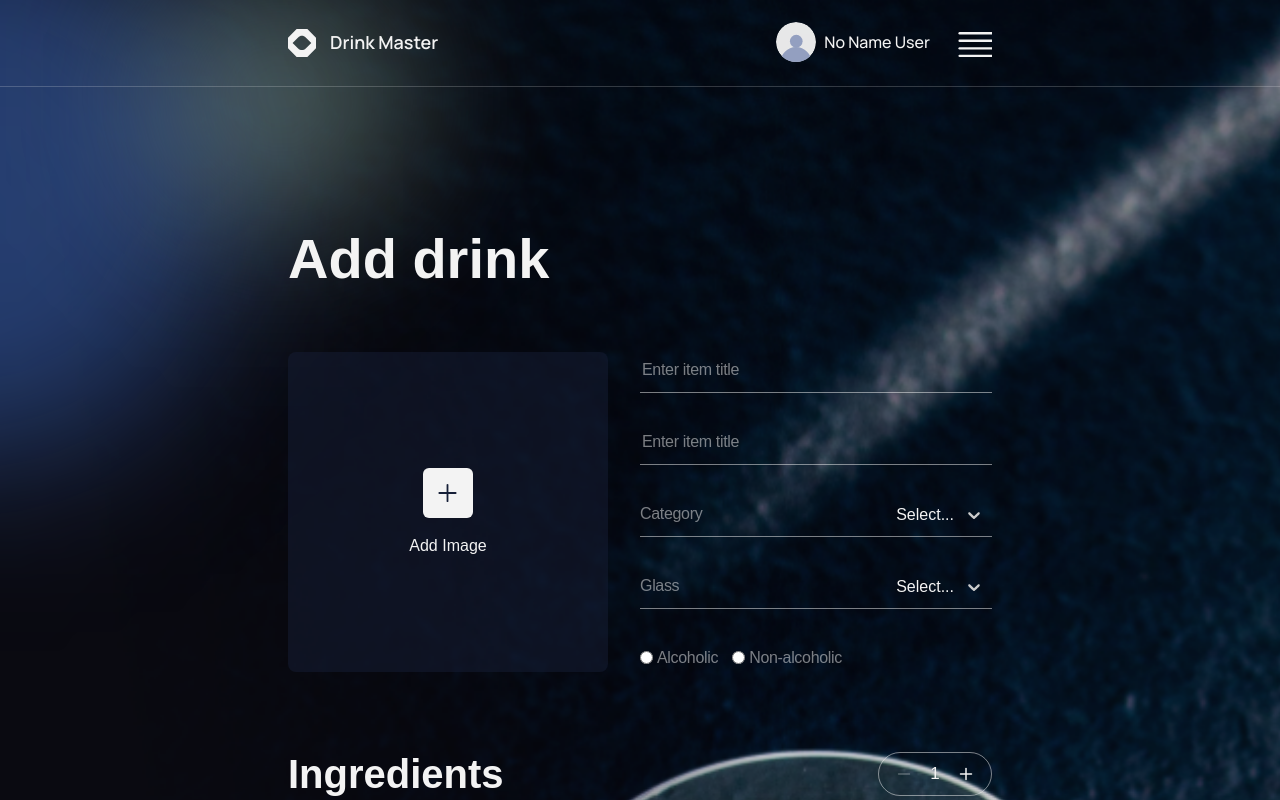
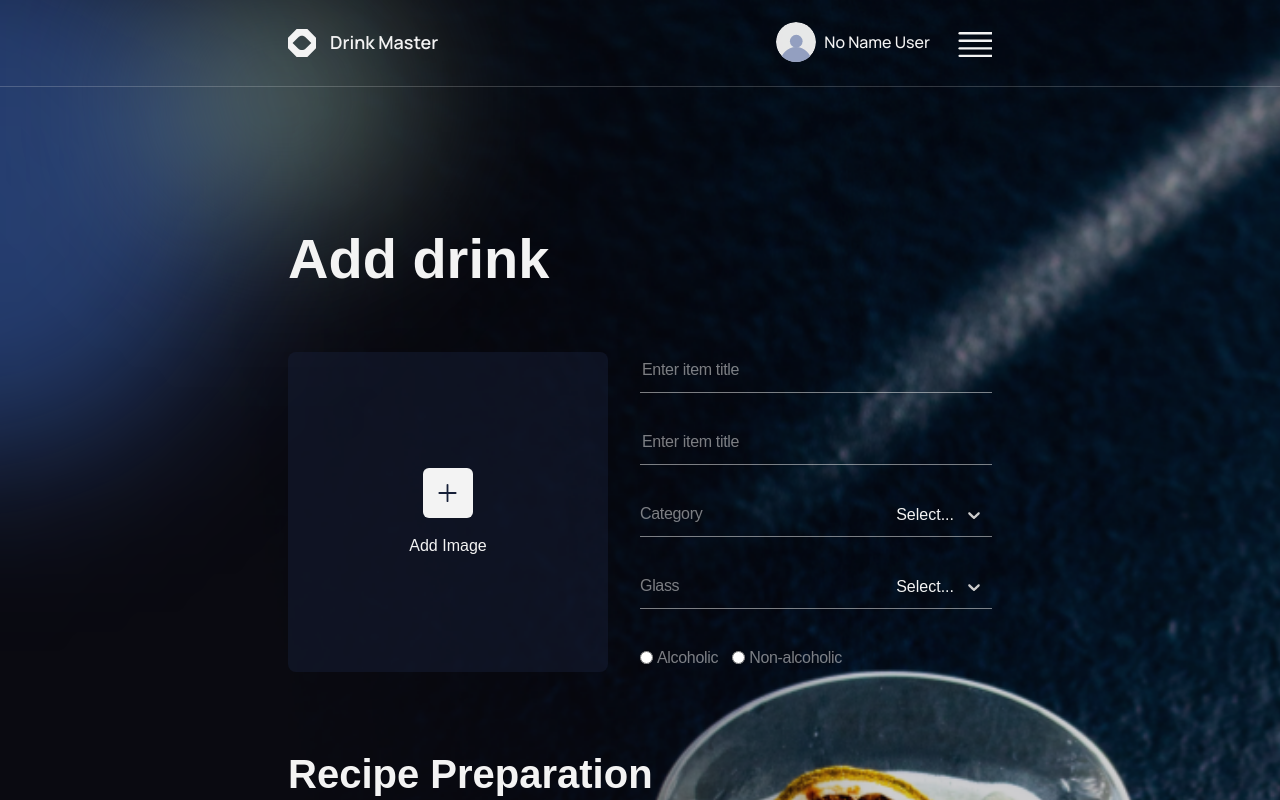
Before and after one commit to LightPride/DrinkMaster-FrontEnd, a React (Vite) app: page /DrinkMaster-FrontEnd/add in a window 1280 px wide. Shown: the top 800 px of the page. Built offline with nearby package versions, Linux system fonts and the light colour scheme.

Commit message:
big changes

```diff
--- a/src/components/AddDrinkForm/AddDrinkForm.jsx
+++ b/src/components/AddDrinkForm/AddDrinkForm.jsx
@@ -1,73 +1,90 @@
 import React from 'react';
-import { Formik, Form } from 'formik';
+import { Formik, useFormik } from 'formik';
 import * as Yup from 'yup';
 
 import { Wrapper } from './AddDrinkForm.styled';
 import { DrinkDescriptionFields } from './DrinkDescriptionFields/DrinkDescriptionFields';
 import { DrinkIngredientsFields } from './DrinkIngredientsFields/DrinkIngredientsFields';
 import { RecipePreparation } from './RecipePreparation/RecipePreparation';
+import { useDispatch } from 'react-redux';
 
-export const AddDrinkForm = ({ categories, servings, ingredients }) => {
-  const validationSchema = Yup.object().shape({
-    name: Yup.string().required("Назва коктейлю обов'язкова"),
-    description: Yup.string().required("Опис коктейлю обов'язковий"),
-    category: Yup.string().required("Категорія коктейлю обов'язкова"),
-    serving: Yup.string().required("Тип сервірування обов'язковий"),
-    alcoholic: Yup.string().required('Вкажіть чи є коктейль алкогольним чи ні'),
-    ingredients: Yup.array().of(
-      Yup.object().shape({
-        name: Yup.string().required("Назва інгредієнту обов'язкова"),
-        quantity: Yup.string().required("Кількість інгредієнту обов'язкова"),
-      })
-    ),
-    preparation: Yup.string().required("Інструкція приготування обов'язкова"),
+export const AddDrinkForm = () => {
+  const dispatch = useDispatch();
+
+  const formik = useFormik({
+    initialValues: {
+      drink: '',
+      ingredients: [{ title: '' }],
+      instructions: '',
+      category: '',
+      glass: '',
+      alcoholic: 'Non alcoholic',
+    },
+    validationSchema: Yup.object().shape({
+      drink: Yup.string().required('This field is mandatory'),
+      description: Yup.string().required('This field is mandatory'),
+      ingredients: Yup.array().required('This field is mandatory'),
+      instructions: Yup.string().required('This field is mandatory'),
+      category: Yup.string().required('This field is mandatory'),
+      glass: Yup.string().required('This field is mandatory'),
+      alcoholic: Yup.string().required('Select the type of cocktail'),
+      drinkThumb: Yup.mixed(),
+    }),
+    handleSubmit: async (values) => {
+      const formData = new FormData();
+      formData.append('drink', values.drink);
+      formData.append('category', values.category);
+      formData.append('description', values.description);
+      formData.append('alcoholic', values.alcoholic);
+      formData.append('instructions', values.instructions);
+      formData.append('glass', values.glass);
+
+      formData.append('drinkThumb', values.drinkThumb);
+
+      const ingredientsStr = JSON.stringify(values.ingredients);
+      formData.append('ingredients', ingredientsStr);
+
+      try {
+        console.log(formData);
+        // dispatch  додавання коктейлю.
+      } catch (error) {}
+    },
   });
-
-  const handleSubmit = (values, { setSubmitting }) => {
-    console.log('qqq'); // Місце для виведення логу 'qqq'
-    console.log(values);
-    setSubmitting(false);
-  };
 
   return (
     <>
-      <Formik
-        initialValues={{
-          photo: '',
-          name: '',
-          description: '',
-          category: '',
-          serving: '',
-          alcoholic: '',
-          ingredients: [{ name: '', quantity: '' }],
-          preparation: '',
-        }}
-        validationSchema={validationSchema}
-        onSubmit={handleSubmit}
-      >
-        {({ isSubmitting }) => (
-          <Form>
+      <Formik>
+        <form onSubmit={formik.handleSubmit}>
           <Wrapper>
             <DrinkDescriptionFields
-                categories={categories}
-                servings={servings}
+              values={formik.values}
+              errors={formik.errors}
+              touched={formik.touched}
+              handleChange={formik.handleChange}
+              handleBlur={formik.handleBlur}
+              setFieldValue={formik.setFieldValue}
             />
-              <DrinkIngredientsFields ingredients={ingredients} />
-              <RecipePreparation />
+            <DrinkIngredientsFields
+              values={formik.values}
+              errors={formik.errors}
+              touched={formik.touched}
+              handleChange={formik.handleChange}
+              handleBlur={formik.handleBlur}
+              setFieldValue={formik.setFieldValue}
+            />
+            <RecipePreparation
+              values={formik.values}
+              errors={formik.errors}
+              touched={formik.touched}
+              handleChange={formik.handleChange}
+              handleBlur={formik.handleBlur}
+            />
 
-              <button
-                className="buttonAdd"
-                type="submit"
-                disabled={isSubmitting}
-                onClick={() => {
-                  handleSubmit;
-                }}
-              >
+            <button className="buttonAdd" type="submit">
               Add
             </button>
           </Wrapper>
-          </Form>
-        )}
+        </form>
       </Formik>
     </>
   );
--- a/src/components/AddDrinkForm/DrinkDescriptionFields/DrinkDescriptionFields.jsx
+++ b/src/components/AddDrinkForm/DrinkDescriptionFields/DrinkDescriptionFields.jsx
@@ -1,6 +1,7 @@
 import React from 'react';
 import { FieldArray, Field, ErrorMessage } from 'formik';
 import Select from 'react-select';
+import { useState, useEffect } from 'react';
 
 import {
   AddImageField,
@@ -12,11 +13,53 @@ import {
   LabelAdd,
   customStylesSelect,
 } from './DrinkDescriptionFields.styled';
+import {
+  getCategories,
+  getGlasses,
+} from '../../../redux/filters/filters.operations';
 
-export const DrinkDescriptionFields = ({ categories, servings }) => {
+export const DrinkDescriptionFields = ({
+  values,
+  errors,
+  touched,
+  handleChange,
+  handleBlur,
+  setFieldValue,
+}) => {
+  const [categoryOptions, setCategoriesOptions] = useState([]);
+  const [glasseOptions, setGlassesOptions] = useState([]);
+
+  useEffect(() => {
+    async function fetchCategories() {
+      try {
+        const categories = await getCategories();
+        const categoryOptions = categories.map((category) => ({
+          value: category,
+          label: category,
+        }));
+
+        setCategoriesOptions(categoryOptions);
+      } catch (error) {
+        console.error('Помилка:', error);
+      }
+    }
+    async function fetchGlasses() {
+      try {
+        const glasses = await getGlasses();
+        const glassesOptions = glasses.map((glasse) => ({
+          value: glasse,
+          label: glasse,
+        }));
+        setGlassesOptions(glassesOptions);
+      } catch (error) {
+        console.error('Ошибка при загрузке категорий:', error);
+      }
+    }
+
+    fetchCategories();
+    fetchGlasses();
+  }, []);
   return (
-    <FieldArray name="ingredients">
-      {({ form }) => (
     <Wrapper>
       <AddImageField>
         <WrapperAddDiv>
@@ -43,9 +86,10 @@ export const DrinkDescriptionFields = ({ categories, servings }) => {
             </svg>
             <Field
               style={{ display: 'none' }}
+              id="drinkThumb"
               type="file"
-                  name="photo"
-                  accept="image/*"
+              name="drinkThumb"
+              accept="drinkThumb/*"
             />
           </LabelAdd>
           <p>Add Image</p>
@@ -57,13 +101,16 @@ export const DrinkDescriptionFields = ({ categories, servings }) => {
             <Field
               className="styledInputText"
               placeholder="Enter item title"
-                  name="name"
+              type="text"
+              id="drink"
+              name="drink"
             />
           </div>
           <div className="styledDivInput">
             <Field
               className="styledInputText"
               placeholder="Enter item title"
+              id="description"
               name="description"
             />
           </div>
@@ -73,10 +120,7 @@ export const DrinkDescriptionFields = ({ categories, servings }) => {
               <Select
                 className="selectStyled"
                 name="category"
-                    options={categories}
-                    onChange={(option) =>
-                      form.setFieldValue('category', option.value)
-                    }
+                options={categoryOptions}
                 styles={customStylesSelect}
               />
             </label>
@@ -86,11 +130,8 @@ export const DrinkDescriptionFields = ({ categories, servings }) => {
               <p className="labelTitle">Glass</p>
               <Select
                 className="selectStyled"
-                    name="serving"
-                    options={servings}
-                    onChange={(option) =>
-                      form.setFieldValue('serving', option.value)
-                    }
+                name="glass"
+                options={glasseOptions}
                 styles={customStylesSelect}
               />
             </label>
@@ -103,6 +144,7 @@ export const DrinkDescriptionFields = ({ categories, servings }) => {
               type="radio"
               name="alcoholic"
               value="true"
+              checked={values.alcoholic === 'true'}
             />
             <span className="styledSpan">Alcoholic</span>
           </label>
@@ -113,13 +155,12 @@ export const DrinkDescriptionFields = ({ categories, servings }) => {
               type="radio"
               name="alcoholic"
               value="false"
+              checked={values.alcoholic === 'false'}
             />
             <span className="styledSpan">Non-alcoholic</span>
           </label>
         </DivAlcoholic>
       </DescrField>
     </Wrapper>
-      )}
-    </FieldArray>
   );
 };
--- a/src/components/AddDrinkForm/DrinkIngredientsFields/DrinkIngredientsFields.jsx
+++ b/src/components/AddDrinkForm/DrinkIngredientsFields/DrinkIngredientsFields.jsx
@@ -5,22 +5,84 @@ import {
   IngredientsButton,
   customStylesSelectIngr,
 } from './DrinkIngredientsFields.styled';
-import React from 'react';
+import React, { useEffect, useState } from 'react';
 import { FieldArray, Field, ErrorMessage } from 'formik';
 import Select from 'react-select';
-import { nanoid } from 'nanoid';
+import { getIngredients } from '../../../redux/filters/filters.operations';
 
-export const DrinkIngredientsFields = ({ ingredients }) => {
+export const DrinkIngredientsFields = ({
+  values,
+  errors,
+  touched,
+  handleChange,
+  handleBlur,
+  setFieldValue,
+}) => {
+  const [options, setOptions] = useState([]);
+  const [selectedOptions, setSelectedOptions] = useState([]);
+
+  useEffect(() => {
+    async function fetchIngredients() {
+      try {
+        const ingredients = await getIngredients();
+        console.log(ingredients);
+        const ingredientOptions = ingredients.map((ingredient) => ({
+          label: ingredient.title,
+          value: ingredient._id,
+        }));
+        setOptions(ingredientOptions);
+      } catch (error) {
+        console.error('Помилка:', error);
+      }
+    }
+
+    fetchIngredients();
+  }, []);
+
+  const handleSelectChange = (selectedOption, index) => {
+    const { value, label } = selectedOption;
+    setFieldValue(`ingredients[${index}].title`, label);
+    setFieldValue(`ingredients[${index}]._id`, value);
+    setSelectedOptions((prevOptions) => {
+      const newOptions = [...prevOptions];
+      newOptions[index] = selectedOption;
+      return newOptions;
+    });
+  };
+
+  const handleAddIngredient = () => {
+    const newIngredient = { name: '' };
+    setFieldValue('ingredients', [...values.ingredients, newIngredient]);
+    setSelectedOptions((prevOptions) => [...prevOptions, null]);
+  };
+
+  const handleRemoveIngredient = (index) => {
+    const newIngredients = [...values.ingredients];
+    newIngredients.splice(index, 1);
+    setFieldValue('ingredients', newIngredients);
+    setSelectedOptions((prevOptions) => {
+      const newOptions = [...prevOptions];
+      newOptions.splice(index, 1);
+      return newOptions;
+    });
+  };
+
+  const isRemoveButtonDisabled = values.ingredients.length === 1;
+
   return (
     <FieldArray name="ingredients">
-      {({ push, remove, form }) => (
+      {/* {({ form }) => (
         <Wrapper>
           <SubtitleForm>
             <h4 className="titleIngredientsForm">Ingredients</h4>
             <div className="containerIngredientInputs">
               <IngredientsButton
                 className="buttonAddRemove"
-                onClick={() => remove(-1)}
+                type="button"
+                onClick={() =>
+                  handleRemoveIngredient(values.ingredients.length - 1)
+                }
+                disabled={isRemoveButtonDisabled}
               >
                 <svg
                   width="16"
@@ -39,10 +101,10 @@ export const DrinkIngredientsFields = ({ ingredients }) => {
                   />
                 </svg>
               </IngredientsButton>
-              <p className="quantityTitle">{form.values.ingredients.length}</p>
+              <p className="quantityTitle">3</p>
               <IngredientsButton
                 type="button"
-                onClick={() => push({ name: '', quantity: '' })}
+                onClick={handleAddIngredient}
                 className="buttonAddRemove"
               >
                 <svg
@@ -71,27 +133,33 @@ export const DrinkIngredientsFields = ({ ingredients }) => {
             </div>
           </SubtitleForm>
           <SubWrapper>
-            {form.values.ingredients.map(({ name, quantity }, index) => (
+            {form.values.ingredients.map((ingredient, index) => (
               <div className="inputsWrapper" key={index}>
                 <Select
                   className="styledSelect"
-                  name={`ingredients.${index}.name`}
-                  options={ingredients}
-                  onChange={(option) => {
-                    form.setFieldValue(
-                      `ingredients.${index}.name`,
-                      option.value
-                    );
-                  }}
+                  name={`ingredients[${index}].title`}
+                  options={options}
+                  value={selectedOptions[index]}
+                  onChange={(selectedOption) =>
+                    handleSelectChange(selectedOption, index)
+                  }
+                  onBlur={handleBlur}
                   styles={customStylesSelectIngr}
                 />
                 <Field
                   className="styledInput"
-                  name={`ingredients.${index}.quantity`}
                   type="text"
-                  placeholder="1 Cl"
+                  name={`ingredients[${index}].measure`}
+                  placeholder="1 cl"
+                  value={ingredient.measure || ''}
+                  onChange={handleChange}
+                  onBlur={handleBlur}
                 />
-                <IngredientsButton type="button" onClick={() => remove(index)}>
+                <IngredientsButton
+                  type="button"
+                  onClick={() => handleRemoveIngredient(index)}
+                  disabled={isRemoveButtonDisabled}
+                >
                   <svg
                     width="18"
                     height="18"
@@ -119,7 +187,7 @@ export const DrinkIngredientsFields = ({ ingredients }) => {
             ))}
           </SubWrapper>
         </Wrapper>
-      )}
+      )} */}
     </FieldArray>
   );
 };
--- a/src/components/AddDrinkForm/RecipePreparation/RecipePreparation.jsx
+++ b/src/components/AddDrinkForm/RecipePreparation/RecipePreparation.jsx
@@ -13,7 +13,7 @@ export const RecipePreparation = () => {
         as="textarea"
         className="inputField"
         placeholder="Enter the recipe"
-        name="preparation"
+        name="instructions"
       />
     </Wrapper>
   );
--- a/src/pages/AddDrinkPage/AddDrinkPage.jsx
+++ b/src/pages/AddDrinkPage/AddDrinkPage.jsx
@@ -11,40 +11,13 @@ import PageTitle from '../../components/PageTitle/PageTitle';
 import FollowUs from '../../components/FollowUs/FollowUs';
 import { Container } from '../../components/Layout/Container/Container';
 
-// тимчасово:
-
-// Приклади категорій коктейлів
-const categories = [
-  { value: 'Cocktail', label: 'Cocktail' },
-  { value: 'Shake', label: 'Shake' },
-  { value: 'Shot', label: 'Shot' },
-];
-
-// Приклади типів сервірування
-const servings = [
-  { value: 'Highball glass', label: 'Highball glass' },
-  { value: 'Cocktail glass', label: 'Cocktail glass' },
-  { value: 'Whiskey Glass', label: 'Whiskey Glass' },
-];
-
-// Приклади інгредієнтів
-const ingredients = [
-  { value: 'Lem', label: 'Lem' },
-  { value: 'Passoa', label: 'Passoa' },
-  { value: 'Prosecco', label: 'Prosecco' },
-];
-
 const AddDrinkPage = () => {
   return (
     <Container>
       <Wrapper>
         <PageTitle title="Add drink" />
         <FlexContainer>
-          <AddDrinkForm
-            categories={categories}
-            servings={servings}
-            ingredients={ingredients}
-          />
+          <AddDrinkForm />
           <SubContainer>
             <div>
               <SubTitle mb="20px">Follow Us</SubTitle>
```
Lines whose indentation alone changed are shown as unchanged.
